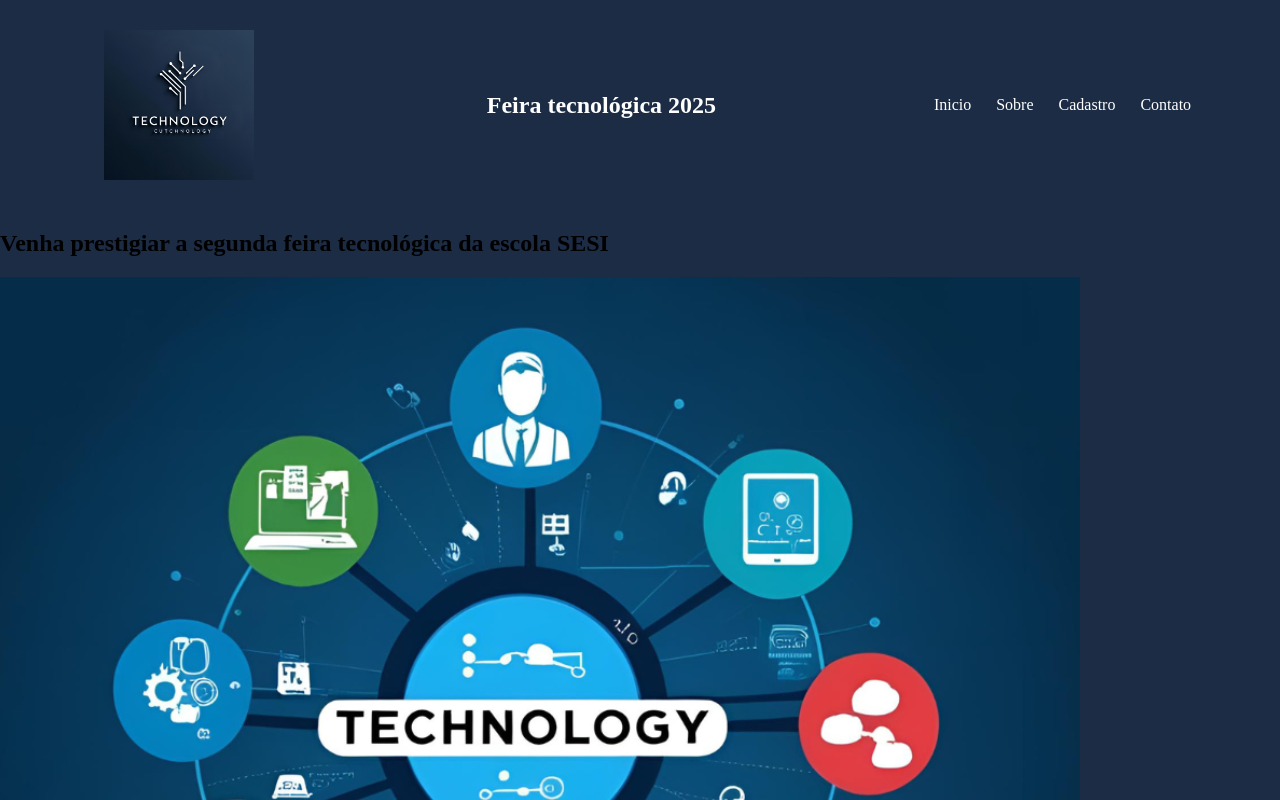
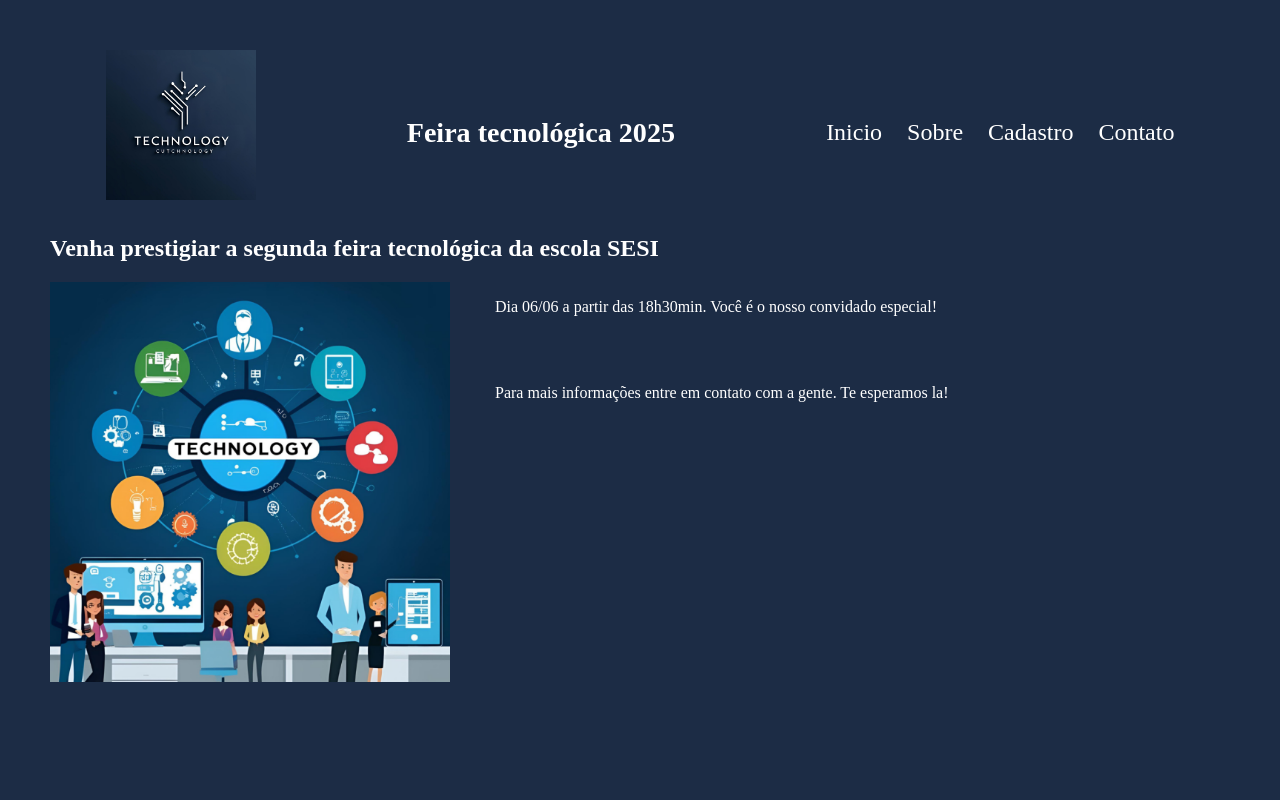
Before and after one commit to livia-sgarcia/feiratecnologica, a plain HTML site: page index.html in a window 1280 px wide. Shown: the top 800 px of the page. Drawn offline with Linux system fonts and the light colour scheme.

Commit message:
versão final

```diff
--- a/index.html
+++ b/index.html
@@ -23,15 +23,17 @@
             </div>
         </nav>
 
-        <div>
+        <h1>Venha prestigiar a segunda feira tecnológica da escola SESI</h1>
 
-            <h1>Venha prestigiar a segunda feira tecnológica da escola SESI</h1>
+        <div class="flex">
 
             <img src="img/imageminicio.png" alt="imagem inicio">
 
-            <p>Dia 06/06 a partir das 18h30min. Você é o nosso convidado especial!</p>
+            <div>
+                <p>Dia 06/06 a partir das 18h30min. Você é o nosso convidado especial!</p><br><br>
 
-            <p>Para mais informações entre em contato com a gente. Te esperamos la!</p>
+                <p>Para mais informações entre em contato com a gente. Te esperamos la!</p>
+            </div>
 
         </div>
 
--- a/style.css
+++ b/style.css
@@ -2,6 +2,7 @@ body{
     padding: 0;
     margin: 0;
     background-color: #1C2C45;
+    color: white;
 }
 
 nav{
@@ -9,18 +10,18 @@ nav{
     display: flex;
     justify-content: space-around;
     align-items: center;
+    color: white;
+    font-size: 1.5em;
 }
 
 nav img{
     max-width: 150px;
-    margin: 30px 15px;
+    margin-bottom: 15px;
 }
 
 nav h1{
     margin: 40px;
     justify-content: center;
-    color: white;
-    font-size: 1.5em;
 }
 
 nav div li {
@@ -41,3 +42,28 @@ nav div li a:hover{
     display: flex;
     gap: 25px;
 }
+
+section div img{
+    max-width: 400px;
+}
+
+section div{
+    gap: 30px;
+}
+
+section{
+    margin: 50px;
+}
+
+.espaco{
+    display: flex;
+}
+
+.flex{
+    display: flex;
+    gap: 45px;
+}
+
+.imagem{
+    max-width: 400px;
+}
```
Also changed, not shown: cadastro.html (+4 -4 lines), contato.html (+3 -3 lines), sobre.html (+2 -2 lines), img/imagemsobre.png.
